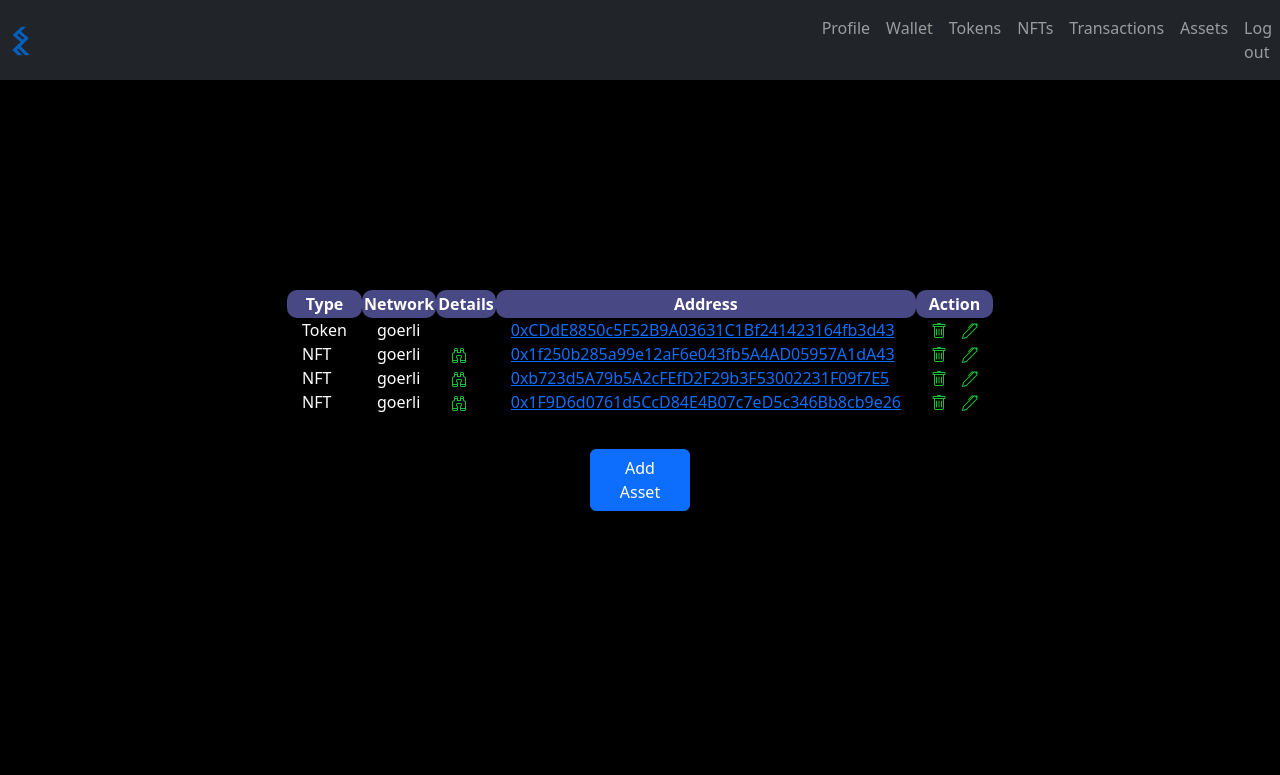
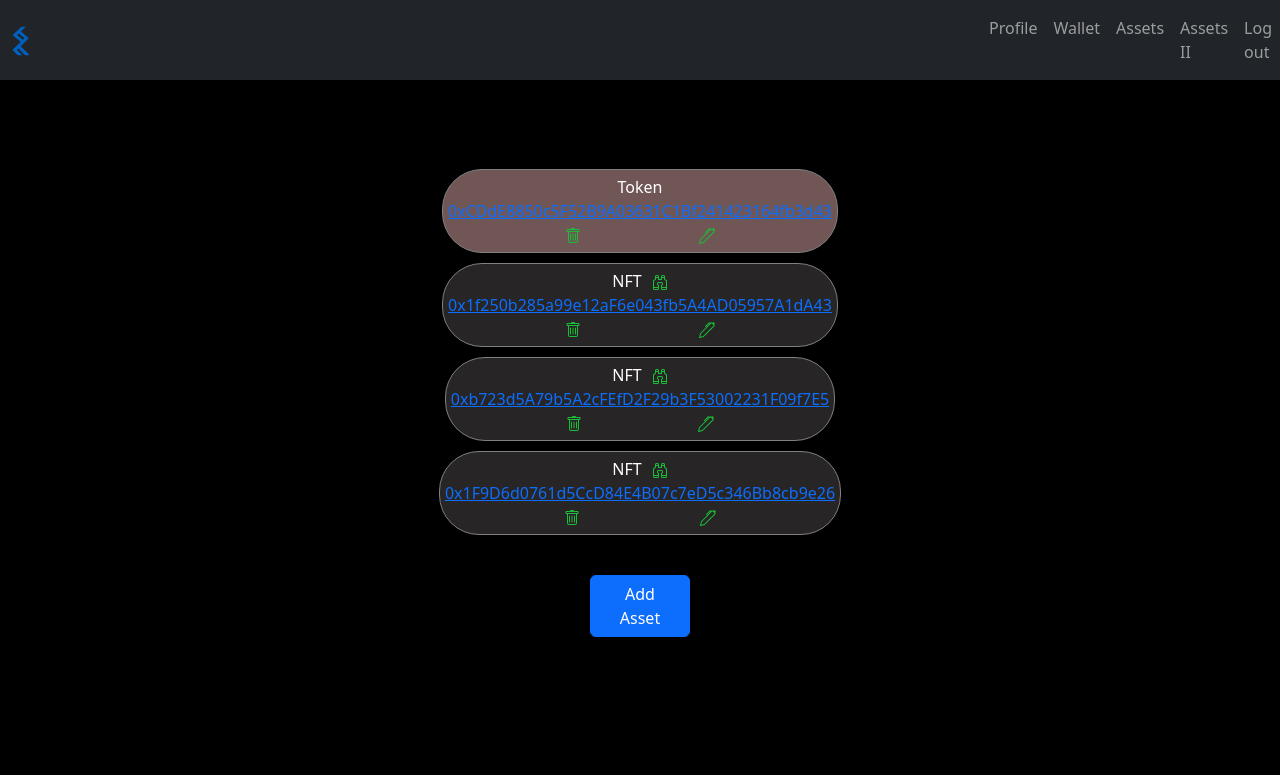
Before and after one commit to Gypsaman/neurodistributedub, a Flask app: page /assets in a window 1280 px wide. Shown: the top 775 px of the page. Run offline with Flask 3, Linux system fonts and the light colour scheme; a user stored in the database is signed in; data comes from the database, SQL or seed files in the repository; some libraries are stand-ins or nearby versions.

Commit message:
two versions for asset table

```diff
--- a/webproject/main.py
+++ b/webproject/main.py
@@ -47,6 +47,12 @@ def welcome():
 def assets():
     assets = Assets.query.filter_by(student_id=current_user.student_id).all()
     return render_template('assets.html',assets=assets)
+
+@main.route('/assets_old')
+@login_required
+def assets_old():
+    assets = Assets.query.filter_by(student_id=current_user.student_id).all()
+    return render_template('assets_copy.html',assets=assets)
 
 @main.route('/assetdelete/<int:id>')
 def assets_delete(id):
--- a/webproject/static/css/neuro.css
+++ b/webproject/static/css/neuro.css
@@ -78,21 +78,26 @@ input {
   border-width: 1px;
   background-color: rgb(39, 37, 37);
 }
-  borcer-color: gray;
+
+.neuro-view-asset-nft,
+.neuro-view-asset-token {
+  display: flex;
+  flex-direction: column;
+  justify-content: center;
+  align-items: center;
+  padding: 5px;
+  margin: 5px;
   border-style: solid;
-  margin: 10px
+  border-color: gray;
+  border-radius: 40px;
+  border-width: 1px;
+
 }
-.neuro-login-form {
-
-  margin-top: 20px;
-  padding: 8px;
+.neuro-view-asset-token  {
+  background-color: rgb(113, 86, 86);
 }
-.neuro-login-form input {
-    display: flex;
-    flex-direction: row;
-
-    margin-bottom: 5px;
-
+.neuro-view-asset-nft {
+  background-color: rgb(39,37,37);
 }
 
 .neuro-nft-attribute-label {
@@ -108,6 +113,20 @@ input {
      margin-right: 5px;
 
 }
+.neuro-login-form {
+
+  margin-top: 20px;
+  padding: 8px;
+}
+.neuro-login-form input {
+    display: flex;
+    flex-direction: row;
+
+    margin-bottom: 5px;
+
+}
+
+
 .neuro-form-section {
     border-style: solid;
     border-color: gray;
--- a/webproject/templates/assets.html
+++ b/webproject/templates/assets.html
@@ -1,60 +1,103 @@
-{% extends 'base.html' %}
-
-{% block body %}
+{% extends 'base.html' %} {% block body %}
 
 <div class="neuro-content">
-    <div class="d-flex flex-column">
-        <table class="neuro-table">
+  {% for asset in assets %}
+    {% if asset.asset_type == 1 %}
+        <div class="neuro-view-asset-token">
+    {% else %}
+        <div class="neuro-view-asset-nft">
+    {% endif %}
 
-            <thead>
-                <tr>
-                    <th>Type</th>
-                    <th>Network</th>
-                    <th>Details</th>
-                    <th>Address</th>
-                    <th>Action</th>
-                </tr>
-            </thead>
-            <tbody>
-                {% for asset in assets %}
-                <tr>
-                    <td>{% if asset.asset_type == 1 %}Token{% else %}NFT{% endif %}</td>
-                    <td>{{ asset.network }}</td>
-                    {% if asset.asset_type == 2 %}
-                    <td><a href="/viewnfts/{{asset.id}}"><svg xmlns="http://www.w3.org/2000/svg" width="16" height="16" fill="currentColor" class="neuro-edit" viewBox="0 0 16 16">
-                        <path d="M3 2.5A1.5 1.5 0 0 1 4.5 1h1A1.5 1.5 0 0 1 7 2.5V5h2V2.5A1.5 1.5 0 0 1 10.5 1h1A1.5 1.5 0 0 1 13 2.5v2.382a.5.5 0 0 0 .276.447l.895.447A1.5 1.5 0 0 1 15 7.118V14.5a1.5 1.5 0 0 1-1.5 1.5h-3A1.5 1.5 0 0 1 9 14.5v-3a.5.5 0 0 1 .146-.354l.854-.853V9.5a.5.5 0 0 0-.5-.5h-3a.5.5 0 0 0-.5.5v.793l.854.853A.5.5 0 0 1 7 11.5v3A1.5 1.5 0 0 1 5.5 16h-3A1.5 1.5 0 0 1 1 14.5V7.118a1.5 1.5 0 0 1 .83-1.342l.894-.447A.5.5 0 0 0 3 4.882V2.5zM4.5 2a.5.5 0 0 0-.5.5V3h2v-.5a.5.5 0 0 0-.5-.5h-1zM6 4H4v.882a1.5 1.5 0 0 1-.83 1.342l-.894.447A.5.5 0 0 0 2 7.118V13h4v-1.293l-.854-.853A.5.5 0 0 1 5 10.5v-1A1.5 1.5 0 0 1 6.5 8h3A1.5 1.5 0 0 1 11 9.5v1a.5.5 0 0 1-.146.354l-.854.853V13h4V7.118a.5.5 0 0 0-.276-.447l-.895-.447A1.5 1.5 0 0 1 12 4.882V4h-2v1.5a.5.5 0 0 1-.5.5h-3a.5.5 0 0 1-.5-.5V4zm4-1h2v-.5a.5.5 0 0 0-.5-.5h-1a.5.5 0 0 0-.5.5V3zm4 11h-4v.5a.5.5 0 0 0 .5.5h3a.5.5 0 0 0 .5-.5V14zm-8 0H2v.5a.5.5 0 0 0 .5.5h3a.5.5 0 0 0 .5-.5V14z"/>
-                      </svg></a></td>
-                    {% else %}
-                    <td></td>
-                    {% endif %}
-                    <td>{% if asset.network== "goerli" %}
-                            <a href="https://goerli.etherscan.io/address/{{asset.asset_address}}">{{ asset.asset_address }}</a>
-                        {% else %}
-                            {{ asset.asset_address }}
-                        {% endif %}
-                        </td>
-                    <td>
-                        <div class="d-flex justify-content-between">
-                            <div style="margin-right: 15px">
-                                <a href="/assetdelete/{{asset.id}}"><svg xmlns="http://www.w3.org/2000/svg" width="16" height="16" fill="currentColor" class="neuro-delete" viewBox="0 0 16 16">
-                                    <path d="M5.5 5.5A.5.5 0 0 1 6 6v6a.5.5 0 0 1-1 0V6a.5.5 0 0 1 .5-.5zm2.5 0a.5.5 0 0 1 .5.5v6a.5.5 0 0 1-1 0V6a.5.5 0 0 1 .5-.5zm3 .5a.5.5 0 0 0-1 0v6a.5.5 0 0 0 1 0V6z"></path>
-                                    <path fill-rule="evenodd" d="M14.5 3a1 1 0 0 1-1 1H13v9a2 2 0 0 1-2 2H5a2 2 0 0 1-2-2V4h-.5a1 1 0 0 1-1-1V2a1 1 0 0 1 1-1H6a1 1 0 0 1 1-1h2a1 1 0 0 1 1 1h3.5a1 1 0 0 1 1 1v1zM4.118 4 4 4.059V13a1 1 0 0 0 1 1h6a1 1 0 0 0 1-1V4.059L11.882 4H4.118zM2.5 3V2h11v1h-11z"></path>
-                                </svg></a>
-                            </div>
-                            <div>
-                                <a href="/assets/update/{{asset.id}}"><svg xmlns="http://www.w3.org/2000/svg" width="16" height="16" fill="currentColor" class="neuro-edit" viewBox="0 0 16 16">
-                                    <path d="m13.498.795.149-.149a1.207 1.207 0 1 1 1.707 1.708l-.149.148a1.5 1.5 0 0 1-.059 2.059L4.854 14.854a.5.5 0 0 1-.233.131l-4 1a.5.5 0 0 1-.606-.606l1-4a.5.5 0 0 1 .131-.232l9.642-9.642a.5.5 0 0 0-.642.056L6.854 4.854a.5.5 0 1 1-.708-.708L9.44.854A1.5 1.5 0 0 1 11.5.796a1.5 1.5 0 0 1 1.998-.001zm-.644.766a.5.5 0 0 0-.707 0L1.95 11.756l-.764 3.057 3.057-.764L14.44 3.854a.5.5 0 0 0 0-.708l-1.585-1.585z"/>
-                                </svg></a>
-                            </div>
-                        </div>
-                    </td>
-                </tr>
-                {% endfor %}
-            </tbody>
-        </table>
-        <div style="display: flex; flex-direction: row;align-items: center;justify-content: center; margin-top:15px">
-        <button class="btn btn-primary" style="width:100px; margin:20px" onclick="window.location.href='/addassets'">Add Asset</button>
+    <div id="type">
+      {% if asset.asset_type == 1 %}
+        <div>Token</div>
+        {% else %}
+        <div style="display:flex; flex-direction: row;"> <div style=" margin-right: 10px">NFT</div><div>   <a href="/viewnfts/{{asset.id}}"
+            ><svg
+              xmlns="http://www.w3.org/2000/svg"
+              width="16"
+              height="16"
+              fill="currentColor"
+              class="neuro-edit"
+              viewBox="0 0 16 16"
+            >
+              <path
+                d="M3 2.5A1.5 1.5 0 0 1 4.5 1h1A1.5 1.5 0 0 1 7 2.5V5h2V2.5A1.5 1.5 0 0 1 10.5 1h1A1.5 1.5 0 0 1 13 2.5v2.382a.5.5 0 0 0 .276.447l.895.447A1.5 1.5 0 0 1 15 7.118V14.5a1.5 1.5 0 0 1-1.5 1.5h-3A1.5 1.5 0 0 1 9 14.5v-3a.5.5 0 0 1 .146-.354l.854-.853V9.5a.5.5 0 0 0-.5-.5h-3a.5.5 0 0 0-.5.5v.793l.854.853A.5.5 0 0 1 7 11.5v3A1.5 1.5 0 0 1 5.5 16h-3A1.5 1.5 0 0 1 1 14.5V7.118a1.5 1.5 0 0 1 .83-1.342l.894-.447A.5.5 0 0 0 3 4.882V2.5zM4.5 2a.5.5 0 0 0-.5.5V3h2v-.5a.5.5 0 0 0-.5-.5h-1zM6 4H4v.882a1.5 1.5 0 0 1-.83 1.342l-.894.447A.5.5 0 0 0 2 7.118V13h4v-1.293l-.854-.853A.5.5 0 0 1 5 10.5v-1A1.5 1.5 0 0 1 6.5 8h3A1.5 1.5 0 0 1 11 9.5v1a.5.5 0 0 1-.146.354l-.854.853V13h4V7.118a.5.5 0 0 0-.276-.447l-.895-.447A1.5 1.5 0 0 1 12 4.882V4h-2v1.5a.5.5 0 0 1-.5.5h-3a.5.5 0 0 1-.5-.5V4zm4-1h2v-.5a.5.5 0 0 0-.5-.5h-1a.5.5 0 0 0-.5.5V3zm4 11h-4v.5a.5.5 0 0 0 .5.5h3a.5.5 0 0 0 .5-.5V14zm-8 0H2v.5a.5.5 0 0 0 .5.5h3a.5.5 0 0 0 .5-.5V14z"
+              />
+            </svg>
+          </a>
+          </div>
+
+        </div>
+        {% endif %}
     </div>
+
+    <div id="address">
+      {% if asset.network== "goerli" %}
+      <a href="https://goerli.etherscan.io/address/{{asset.asset_address}}"
+        >{{ asset.asset_address }}</a
+      >
+      {% else %} {{ asset.asset_address }} {% endif %}
     </div>
+
+
+    <div style="display:flex; flex-direction: row; justify-content: space-evenly; width:100%">
+        <div>
+            <a href="/assetdelete/{{asset.id}}"
+                ><svg
+                xmlns="http://www.w3.org/2000/svg"
+                width="16"
+                height="16"
+                fill="currentColor"
+                class="neuro-delete"
+                viewBox="0 0 16 16"
+                >
+                <path
+                    d="M5.5 5.5A.5.5 0 0 1 6 6v6a.5.5 0 0 1-1 0V6a.5.5 0 0 1 .5-.5zm2.5 0a.5.5 0 0 1 .5.5v6a.5.5 0 0 1-1 0V6a.5.5 0 0 1 .5-.5zm3 .5a.5.5 0 0 0-1 0v6a.5.5 0 0 0 1 0V6z"
+                ></path>
+                <path
+                    fill-rule="evenodd"
+                    d="M14.5 3a1 1 0 0 1-1 1H13v9a2 2 0 0 1-2 2H5a2 2 0 0 1-2-2V4h-.5a1 1 0 0 1-1-1V2a1 1 0 0 1 1-1H6a1 1 0 0 1 1-1h2a1 1 0 0 1 1 1h3.5a1 1 0 0 1 1 1v1zM4.118 4 4 4.059V13a1 1 0 0 0 1 1h6a1 1 0 0 0 1-1V4.059L11.882 4H4.118zM2.5 3V2h11v1h-11z"
+                ></path>
+                </svg>
+            </a>
+         </div>
+        <div>
+            <a href="/assets/update/{{asset.id}}"
+                ><svg
+                xmlns="http://www.w3.org/2000/svg"
+                width="16"
+                height="16"
+                fill="currentColor"
+                class="neuro-edit"
+                viewBox="0 0 16 16"
+                >
+                <path
+                    d="m13.498.795.149-.149a1.207 1.207 0 1 1 1.707 1.708l-.149.148a1.5 1.5 0 0 1-.059 2.059L4.854 14.854a.5.5 0 0 1-.233.131l-4 1a.5.5 0 0 1-.606-.606l1-4a.5.5 0 0 1 .131-.232l9.642-9.642a.5.5 0 0 0-.642.056L6.854 4.854a.5.5 0 1 1-.708-.708L9.44.854A1.5 1.5 0 0 1 11.5.796a1.5 1.5 0 0 1 1.998-.001zm-.644.766a.5.5 0 0 0-.707 0L1.95 11.756l-.764 3.057 3.057-.764L14.44 3.854a.5.5 0 0 0 0-.708l-1.585-1.585z"
+                />
+                </svg>
+            </a>
+        </div>
+    </div>
+  </div>
+  {% endfor %}
+
+  <div
+    style="
+      display: flex;
+      flex-direction: row;
+      align-items: center;
+      justify-content: center;
+      margin-top: 15px;
+    "
+  >
+    <button
+      class="btn btn-primary"
+      style="width: 100px; margin: 20px"
+      onclick="window.location.href='/addassets'"
+    >
+      Add Asset
+    </button>
+  </div>
 </div>
 {% endblock %}
--- a/webproject/templates/index.html
+++ b/webproject/templates/index.html
@@ -2,6 +2,6 @@
 
 {% block body %}
 <div class="neuro-content">
-    <img src="{{ url_for('static',filename='/imgs/DNA_Primary-White.png')}}" alt="">
+    <img src="/static/imgs/DNA_Primary-white.png" alt="">
 </div>
 {% endblock %}
--- a/webproject/templates/navbar.html
+++ b/webproject/templates/navbar.html
@@ -22,7 +22,7 @@
             <li class="nav-item">
                 <a href="/wallet" class="nav-link">Wallet</a>
             </li>
-            <li class="nav-item">
+            <!-- <li class="nav-item">
                 <a href="/tokens" class="nav-link">Tokens</a>
             </li>
             <li class="nav-item">
@@ -30,10 +30,14 @@
             </li>
             <li class="nav-item">
                 <a href="/Transactions" class="nav-link">Transactions</a>
-            </li>
+            </li> -->
             <li class="nav-item">
                 <a href="/assets" class="nav-link">Assets</a>
             </li>
+            <li class="nav-item">
+                <a href="/assets_old" class="nav-link">Assets II</a>
+            </li>
+
 
             <li class="nav-item">
                 <a href="/logout" class="nav-link">Log out</a>
```
Also changed, not shown: webproject/templates/assets_copy.html (added, +60 -0 lines), 1 other file.
